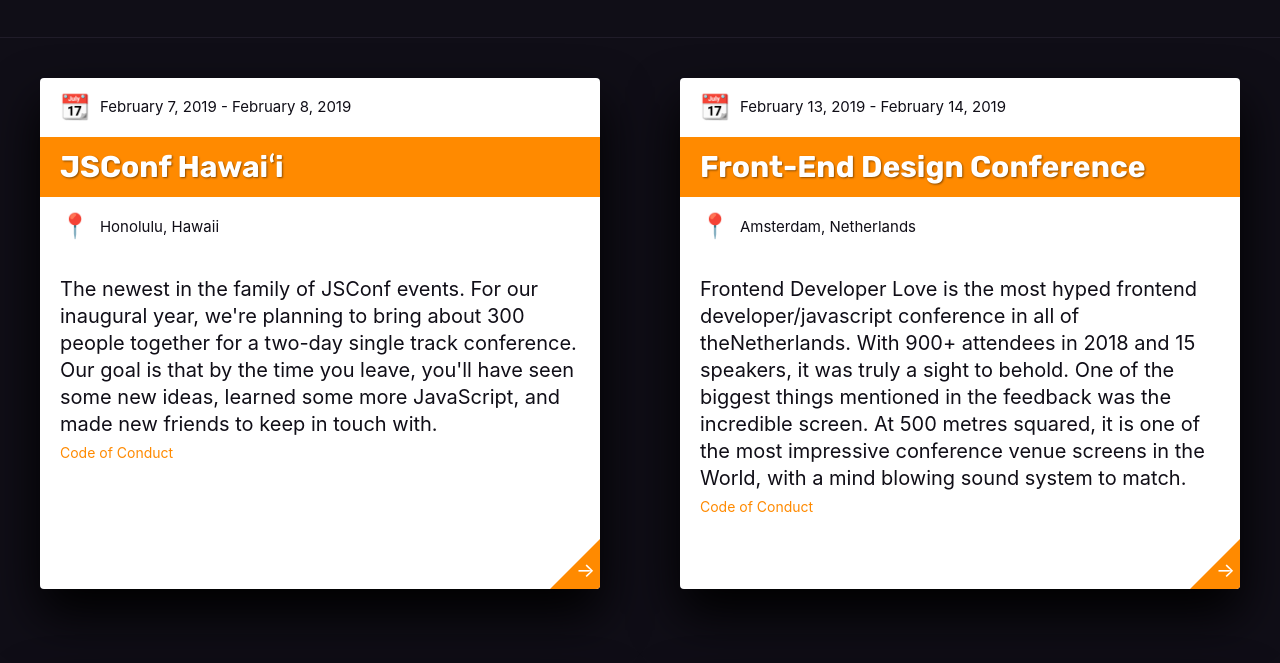
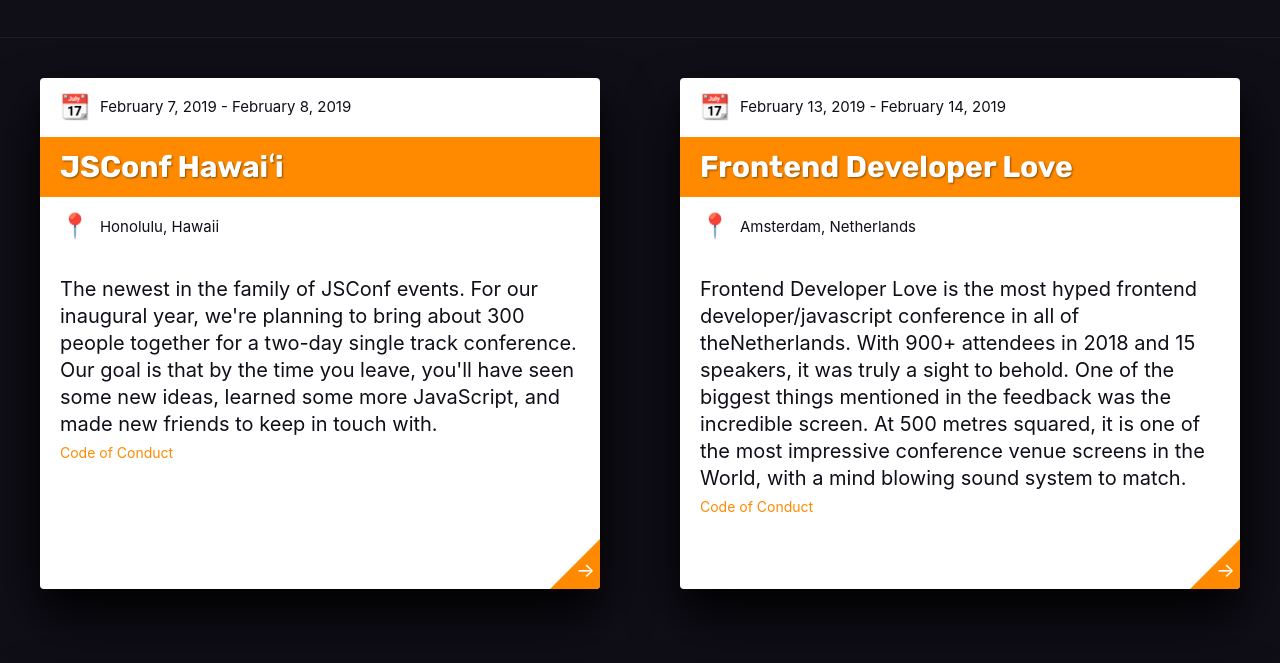
Before and after one commit to CSS-Tricks/conferences, an Eleventy site: page site/index.njk in a window 1280 px wide. Shown: the part 137-800 px from the top of the page. Built offline with nearby package versions, Linux system fonts and the light colour scheme; Eleventy itself is replaced by a stand-in of ours; files that its build step writes are made by us from their sources; what nunjucks-inspect would draw is missing.

Commit message:
fix title of conf

```diff
--- a/site/conferences/2019-fedl-amsterdam.md
+++ b/site/conferences/2019-fedl-amsterdam.md
@@ -1,5 +1,5 @@
 ---
-title: Front-End Design Conference
+title: Frontend Developer Love
 url: https://www.frontenddeveloperlove.com/
 cocUrl: http://confcodeofconduct.com/
 date: 2019-02-13
```
Also changed, not shown: 1 other file.
